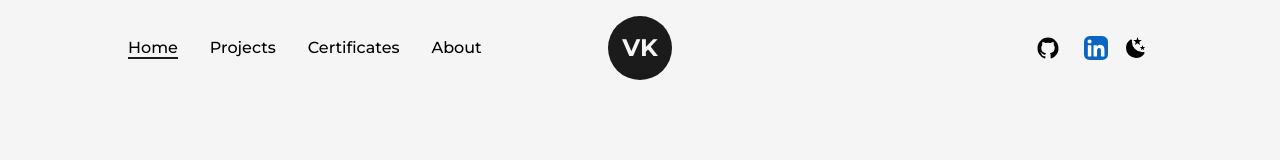
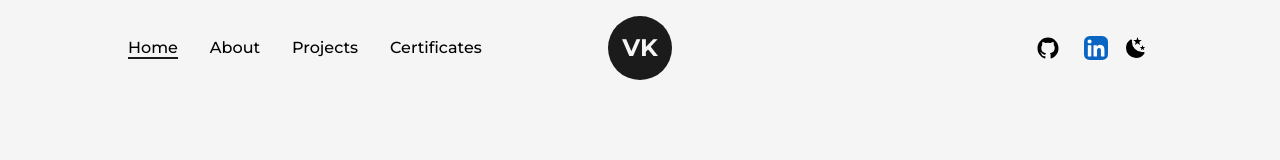
Before and after one commit to VurnKambal/vurnkambal.github.io, a Next.js app: page / in a window 1280 px wide. Shown: the top 160 px of the page. Built offline with nearby package versions, Linux system fonts and the light colour scheme.

Commit message:
moved /about

```diff
--- a/src/components/NavBar.js
+++ b/src/components/NavBar.js
@@ -97,6 +97,7 @@ const NavBar = () => {
             <div className="w-full flex justify-between items-center lg:hidden">
                 <nav>
                     <CustomLink href="/" title="Home" className="mr-4" />
+                    <CustomLink href="/about" title="About" className="mx-4" />
                     <CustomLink
                         href="/projects"
                         title="Projects"
@@ -107,7 +108,6 @@ const NavBar = () => {
                         title="Certificates"
                         className="mx-4"
                     />
-                    <CustomLink href="/about" title="About" className="mx-4" />
                     {/* <CustomLink
                     href="/articles"
                     title="Articles"
@@ -171,6 +171,11 @@ const NavBar = () => {
                             toggle={toggleNav}
                         />
                         <CustomMobileLink
+                            href="/about"
+                            title="About"
+                            toggle={toggleNav}
+                        />
+                        <CustomMobileLink
                             href="/projects"
                             title="Projects"
                             toggle={toggleNav}
@@ -178,11 +183,6 @@ const NavBar = () => {
                         <CustomMobileLink
                             href="/certificates"
                             title="Certificates"
-                            toggle={toggleNav}
-                        />
-                        <CustomMobileLink
-                            href="/about"
-                            title="About"
                             toggle={toggleNav}
                         />
 
```
